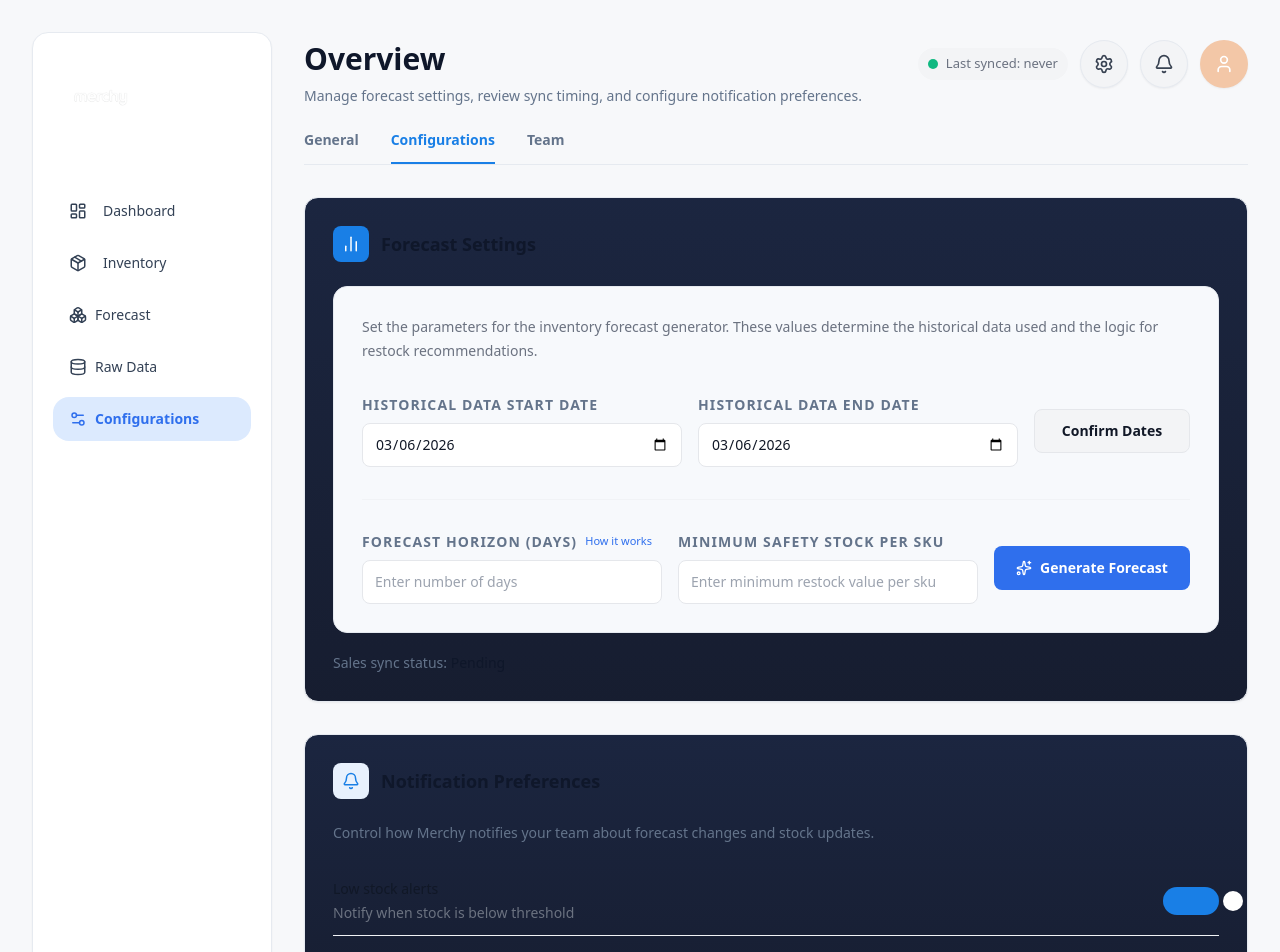
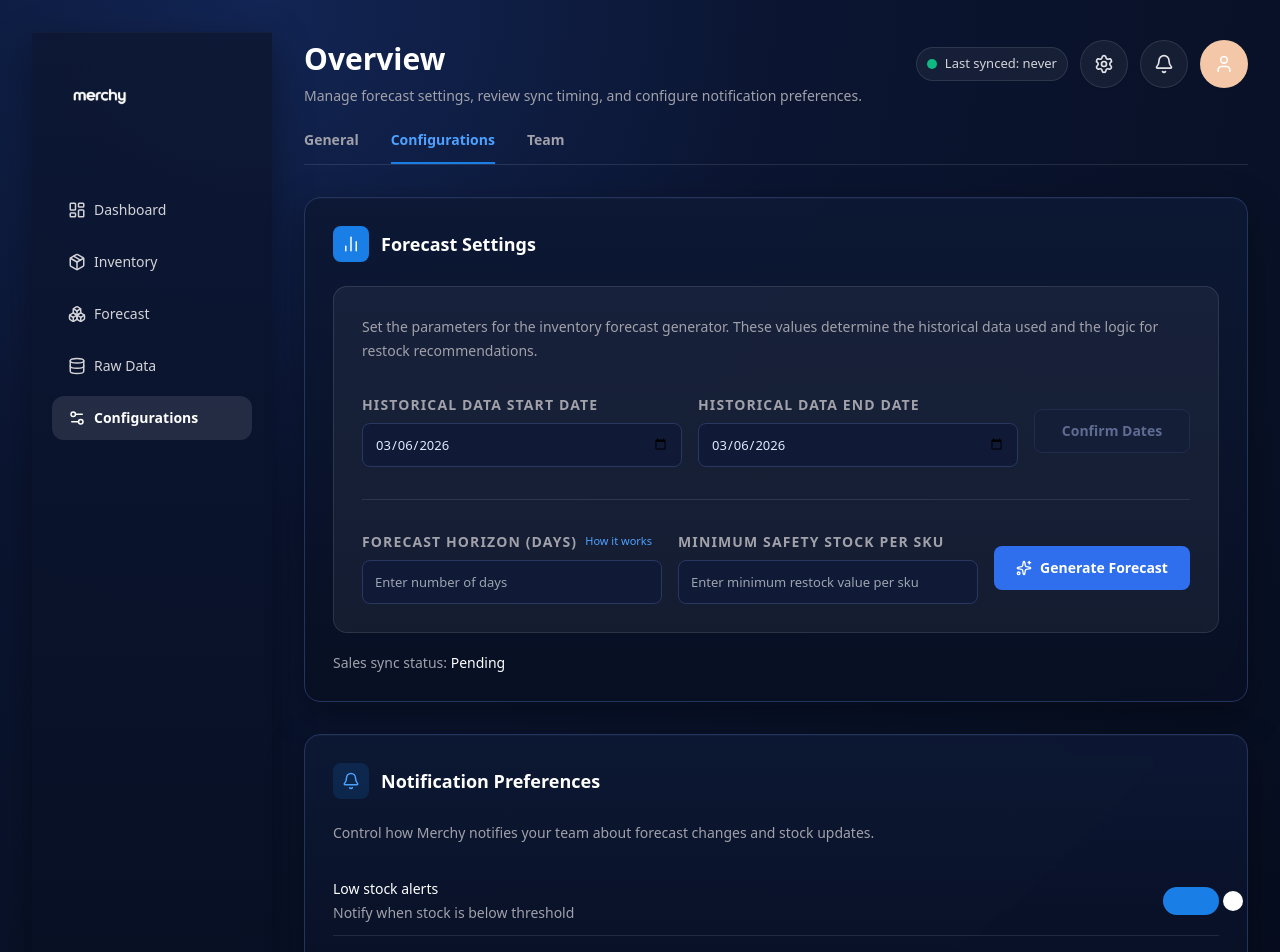
Before and after one commit to Ahmedmostafaa16/merchy-frontend, a React (Create React App) app: page /overview in a window 1280 px wide. Shown: the top 952 px of the page. Built offline with nearby package versions, Linux system fonts and the light colour scheme.

Commit message:
Refactor dashboard: split into Overview and Raw Data pages with sidebar navigation and moved logo to sidebar reback

```diff
--- a/src/components/Header.jsx
+++ b/src/components/Header.jsx
@@ -5,21 +5,21 @@ const Header = ({ lastSyncLabel = "never" }) => {
     <div className="flex flex-col gap-6">
       <div className="flex items-start justify-between gap-4">
         <div>
-          <h1 className="text-[30px] font-bold leading-tight text-[#0F172A]">Overview</h1>
-          <p className="mt-2 text-sm text-[#64748B]">
+          <h1 className="text-[30px] font-bold leading-tight text-white">Overview</h1>
+          <p className="mt-2 text-sm text-zinc-400">
             Manage forecast settings, review sync timing, and configure notification preferences.
           </p>
         </div>
 
         <div className="flex items-center gap-3">
-          <div className="inline-flex items-center gap-2 rounded-full bg-[#F3F4F6] px-[10px] py-[6px] text-[13px] font-medium text-[#6B7280]">
+          <div className="inline-flex items-center gap-2 rounded-full border border-white/10 bg-white/5 px-[10px] py-[6px] text-[13px] font-medium text-zinc-300">
             <span className="h-2.5 w-2.5 rounded-full bg-[#10B981]" />
             <span>Last synced: {lastSyncLabel}</span>
           </div>
-          <button type="button" className="inline-flex h-12 w-12 items-center justify-center rounded-full border border-[#E6EAF0] bg-[#F3F4F6] text-[#374151] shadow-sm">
+          <button type="button" className="inline-flex h-12 w-12 items-center justify-center rounded-full border border-white/10 bg-white/5 text-zinc-200 shadow-sm">
             <Settings size={20} />
           </button>
-          <button type="button" className="inline-flex h-12 w-12 items-center justify-center rounded-full border border-[#E6EAF0] bg-[#F3F4F6] text-[#374151] shadow-sm">
+          <button type="button" className="inline-flex h-12 w-12 items-center justify-center rounded-full border border-white/10 bg-white/5 text-zinc-200 shadow-sm">
             <Bell size={20} />
           </button>
           <button type="button" className="inline-flex h-12 w-12 items-center justify-center rounded-full bg-[#F3C7A7] text-white shadow-sm">
@@ -28,17 +28,17 @@ const Header = ({ lastSyncLabel = "never" }) => {
         </div>
       </div>
 
-      <div className="flex items-center gap-8 border-b border-[#E6EAF0]">
-        <button type="button" className="border-b-2 border-transparent pb-3 text-sm font-semibold text-[#64748B]">
+      <div className="flex items-center gap-8 border-b border-white/10">
+        <button type="button" className="border-b-2 border-transparent pb-3 text-sm font-semibold text-zinc-400">
           General
         </button>
         <button
           type="button"
-          className="border-b-2 border-[#197FE6] pb-3 text-sm font-semibold text-[#197FE6]"
+          className="border-b-2 border-[#197FE6] pb-3 text-sm font-semibold text-[#4EA1FF]"
         >
           Configurations
         </button>
-        <button type="button" className="border-b-2 border-transparent pb-3 text-sm font-semibold text-[#64748B]">
+        <button type="button" className="border-b-2 border-transparent pb-3 text-sm font-semibold text-zinc-400">
           Team
         </button>
       </div>
--- a/src/components/Sidebar.jsx
+++ b/src/components/Sidebar.jsx
@@ -8,13 +8,8 @@ const Sidebar = ({ page = "overview" }) => {
 
   const isConfigurationsPage = page === "overview";
 
-  const lightNavItemClass =
-    "flex items-center gap-2 rounded-2xl px-4 py-3 text-sm font-medium text-[#334155] transition-colors hover:bg-[#F8FAFC] hover:text-[#111827]";
-  const activeLightNavItemClass =
-    "flex items-center gap-2 rounded-2xl bg-[#DCEAFE] px-4 py-3 text-sm font-semibold text-[#2F6FED]";
-
   const darkLinkClassName = ({ isActive }) => (
-    `flex items-center rounded-xl px-4 py-3 text-sm transition-colors ${
+    `flex items-center gap-2 rounded-xl px-4 py-3 text-sm transition-colors ${
       isActive ? "bg-white/10 text-white" : "text-zinc-300 hover:bg-white/5 hover:text-white"
     }`
   );
@@ -23,7 +18,7 @@ const Sidebar = ({ page = "overview" }) => {
     <aside
       className={`sticky top-4 flex min-h-[calc(100vh-3rem)] flex-col p-5 ${
         isConfigurationsPage
-          ? "rounded-2xl border border-[#E6EAF0] bg-white shadow-sm"
+          ? "dashboard-panel"
           : "dashboard-panel"
       }`}
     >
@@ -37,23 +32,23 @@ const Sidebar = ({ page = "overview" }) => {
 
       {isConfigurationsPage ? (
         <nav className="space-y-2">
-          <button type="button" className={lightNavItemClass}>
+          <button type="button" className="flex items-center gap-2 rounded-xl px-4 py-3 text-sm font-medium text-zinc-300 transition-colors hover:bg-white/5 hover:text-white">
             <LayoutDashboard size={18} />
-            <span className="ml-2">Dashboard</span>
+            <span>Dashboard</span>
           </button>
-          <button type="button" className={lightNavItemClass}>
+          <button type="button" className="flex items-center gap-2 rounded-xl px-4 py-3 text-sm font-medium text-zinc-300 transition-colors hover:bg-white/5 hover:text-white">
             <Package size={18} />
-            <span className="ml-2">Inventory</span>
+            <span>Inventory</span>
           </button>
-          <button type="button" className={lightNavItemClass}>
+          <button type="button" className="flex items-center gap-2 rounded-xl px-4 py-3 text-sm font-medium text-zinc-300 transition-colors hover:bg-white/5 hover:text-white">
             <Boxes size={18} />
             <span>Forecast</span>
           </button>
-          <NavLink to={`/raw-data${search}`} className={lightNavItemClass}>
+          <NavLink to={`/raw-data${search}`} className="flex items-center gap-2 rounded-xl px-4 py-3 text-sm font-medium text-zinc-300 transition-colors hover:bg-white/5 hover:text-white">
             <Database size={18} />
             <span>Raw Data</span>
           </NavLink>
-          <NavLink to={`/overview${search}`} className={activeLightNavItemClass}>
+          <NavLink to={`/overview${search}`} className="flex items-center gap-2 rounded-xl bg-white/10 px-4 py-3 text-sm font-semibold text-white">
             <Settings2 size={18} />
             <span>Configurations</span>
           </NavLink>
@@ -71,9 +66,9 @@ const Sidebar = ({ page = "overview" }) => {
         </nav>
       )}
 
-      <div className={`mt-auto pt-5 ${isConfigurationsPage ? "border-t border-[#E2E8F0]" : "border-t border-white/10"}`}>
-        <div className={`text-sm font-medium ${isConfigurationsPage ? "text-[#0F172A]" : "text-white"}`}>Store Admin</div>
-        <div className={`mt-1 text-xs ${isConfigurationsPage ? "text-[#64748B]" : "text-zinc-400"}`}>Shopify Plus</div>
+      <div className="mt-auto border-t border-white/10 pt-5">
+        <div className="text-sm font-medium text-white">Store Admin</div>
+        <div className="mt-1 text-xs text-zinc-400">Shopify Plus</div>
       </div>
     </aside>
   );
--- a/src/components/WorkflowPanel.jsx
+++ b/src/components/WorkflowPanel.jsx
@@ -36,22 +36,22 @@ const WorkflowPanel = ({
 
   return (
     <div className="w-full space-y-8">
-      <Card className="!rounded-[14px] !border-[#E6EAF0] !bg-white p-7 !shadow-sm">
+      <Card className="dashboard-panel p-7">
         <div className="flex items-center gap-3">
           <span className="inline-flex h-9 w-9 items-center justify-center rounded-lg bg-[#197FE6] text-white">
             <ChartNoAxesColumn size={18} />
           </span>
-          <h2 className="text-lg font-semibold text-[#0F172A]">Forecast Settings</h2>
+          <h2 className="text-lg font-semibold text-white">Forecast Settings</h2>
         </div>
 
-        <div className="mt-6 rounded-[14px] border border-[#E6EAF0] bg-[#F7F9FC] p-7">
-          <p className="text-sm leading-6 text-[#6B7280]">
+        <div className="mt-6 rounded-[14px] border border-white/10 bg-white/5 p-7">
+          <p className="text-sm leading-6 text-zinc-400">
             Set the parameters for the inventory forecast generator. These values determine the historical data used and the logic for restock recommendations.
           </p>
 
           <div className="mt-8 grid items-center gap-4 lg:grid-cols-[1fr_1fr_auto]">
             <div>
-              <label className="mb-2 block text-sm font-semibold uppercase tracking-[0.08em] text-[#64748B]">
+              <label className="mb-2 block text-sm font-semibold uppercase tracking-[0.08em] text-zinc-400">
                 Historical Data Start Date
               </label>
               <input
@@ -61,11 +61,11 @@ const WorkflowPanel = ({
                   setStartDate(event.target.value);
                   setSalesMessage("");
                 }}
-                className="h-11 w-full rounded-lg border border-[#E5E7EB] bg-white px-3 text-sm text-[#111827] outline-none transition focus:border-[#2F6FED] focus:ring-2 focus:ring-[#DBEAFE]"
+                className="dashboard-input h-11 w-full rounded-lg px-3 text-sm"
               />
             </div>
             <div>
-              <label className="mb-2 block text-sm font-semibold uppercase tracking-[0.08em] text-[#64748B]">
+              <label className="mb-2 block text-sm font-semibold uppercase tracking-[0.08em] text-zinc-400">
                 Historical Data End Date
               </label>
               <input
@@ -75,13 +75,13 @@ const WorkflowPanel = ({
                   setEndDate(event.target.value);
                   setSalesMessage("");
                 }}
-                className="h-11 w-full rounded-lg border border-[#E5E7EB] bg-white px-3 text-sm text-[#111827] outline-none transition focus:border-[#2F6FED] focus:ring-2 focus:ring-[#DBEAFE]"
+                className="dashboard-input h-11 w-full rounded-lg px-3 text-sm"
               />
             </div>
             <div className="flex items-end">
               <Button
                 variant="secondary"
-                className="!h-11 !w-auto min-w-[156px] px-4 !rounded-lg !border-[#E5E7EB] !bg-[#F3F4F6] !text-[#111827] !shadow-none hover:!bg-[#E5E7EB]"
+                className="!h-11 !w-auto min-w-[156px] px-4 !rounded-lg"
                 disabled={salesSyncing || !shop || !startDate || !endDate || !inventorySynced}
                 onClick={salesSyncing || !shop || !startDate || !endDate || !inventorySynced ? undefined : handleSyncSales}
               >
@@ -90,39 +90,39 @@ const WorkflowPanel = ({
             </div>
           </div>
 
-          <div className="mt-8 border-t border-[#F1F3F6] pt-8 lg:grid lg:grid-cols-[1fr_1fr_auto] lg:items-center lg:gap-4">
+          <div className="mt-8 border-t border-white/10 pt-8 lg:grid lg:grid-cols-[1fr_1fr_auto] lg:items-center lg:gap-4">
             <div>
               <div className="relative" ref={daysHelpRef}>
                 <div className="mb-2 flex items-center gap-2">
-                  <label className="text-sm font-semibold uppercase tracking-[0.08em] text-[#64748B]">
+                  <label className="text-sm font-semibold uppercase tracking-[0.08em] text-zinc-400">
                     Forecast Horizon (Days)
                   </label>
                   <button
                     type="button"
                     aria-label="How number of days works"
                     onClick={() => setShowDaysHelp((prev) => !prev)}
-                    className="text-[11px] font-medium text-[#2F6FED] transition-colors hover:text-[#1F5AE0]"
+                    className="text-[11px] font-medium text-[#4EA1FF] transition-colors hover:text-white"
                   >
                     How it works
                   </button>
                 </div>
                 {showDaysHelp ? (
-                  <div className="absolute left-0 top-[calc(100%+8px)] z-30 w-[320px] max-w-[calc(100vw-3rem)] rounded-xl border border-[#E6EAF0] bg-white p-3 shadow-[0_12px_32px_rgba(15,23,42,0.12)]">
+                  <div className="absolute left-0 top-[calc(100%+8px)] z-30 w-[320px] max-w-[calc(100vw-3rem)] rounded-xl border border-white/10 bg-[#0f1528] p-3 shadow-[0_12px_32px_rgba(0,0,0,0.35)]">
                     <div className="mb-1 flex items-start justify-between gap-3">
-                      <p className="text-sm font-semibold text-[#0F172A]">How long should this stock last?</p>
+                      <p className="text-sm font-semibold text-white">How long should this stock last?</p>
                       <button
                         type="button"
                         aria-label="Close number of days help"
                         onClick={() => setShowDaysHelp(false)}
-                        className="text-xs text-[#94A3B8] transition-colors hover:text-[#0F172A]"
+                        className="text-xs text-zinc-400 transition-colors hover:text-white"
                       >
                         x
                       </button>
                     </div>
-                    <p className="text-xs leading-5 text-[#475569]">
+                    <p className="text-xs leading-5 text-zinc-300">
                       Enter the number of days you want your inventory to cover. This helps generate a better restock estimate.
                     </p>
-                    <p className="mt-1 text-[11px] text-[#64748B]">
+                    <p className="mt-1 text-[11px] text-zinc-400">
                       Example: 30 means you want enough stock for the next 30 days.
                     </p>
                   </div>
@@ -141,13 +141,13 @@ const WorkflowPanel = ({
                   handlePositiveIntegerInput(value, setForecastDays);
                   setForecastDaysError("");
                 }}
-                className="h-11 w-full rounded-lg border border-[#E5E7EB] bg-white px-3 text-sm text-[#111827] outline-none transition focus:border-[#2F6FED] focus:ring-2 focus:ring-[#DBEAFE]"
+                className="dashboard-input h-11 w-full rounded-lg px-3 text-sm"
               />
               {forecastDaysError ? <p className="mt-2 text-xs text-[#DC2626]">{forecastDaysError}</p> : null}
             </div>
 
             <div className="mt-4 lg:mt-0">
-              <label className="mb-2 block text-sm font-semibold uppercase tracking-[0.08em] text-[#64748B]">
+              <label className="mb-2 block text-sm font-semibold uppercase tracking-[0.08em] text-zinc-400">
                 Minimum Safety Stock Per SKU
               </label>
               <input
@@ -159,7 +159,7 @@ const WorkflowPanel = ({
                 value={minimumValue}
                 onKeyDown={blockInvalidNumberKeys}
                 onChange={(event) => handlePositiveIntegerInput(event.target.value, setMinimumValue)}
-                className="h-11 w-full rounded-lg border border-[#E5E7EB] bg-white px-3 text-sm text-[#111827] outline-none transition focus:border-[#2F6FED] focus:ring-2 focus:ring-[#DBEAFE]"
+                className="dashboard-input h-11 w-full rounded-lg px-3 text-sm"
               />
             </div>
 
@@ -181,30 +181,30 @@ const WorkflowPanel = ({
         </div>
 
         <div className="mt-5 flex items-center justify-between">
-          <div className="text-sm text-[#64748B]">
-            Sales sync status: <span className="font-medium text-[#0F172A]">{salesStatus === "synced" ? "Confirmed" : "Pending"}</span>
+          <div className="text-sm text-zinc-400">
+            Sales sync status: <span className="font-medium text-white">{salesStatus === "synced" ? "Confirmed" : "Pending"}</span>
           </div>
-          {salesMessage ? <p className="text-xs text-[#64748B]">{salesMessage}</p> : null}
+          {salesMessage ? <p className="text-xs text-zinc-400">{salesMessage}</p> : null}
         </div>
-        {forecastMessage ? <p className="mt-3 text-xs text-[#64748B]">{forecastMessage}</p> : null}
+        {forecastMessage ? <p className="mt-3 text-xs text-zinc-400">{forecastMessage}</p> : null}
       </Card>
 
-      <Card className="!rounded-[14px] !border-[#E6EAF0] !bg-white p-7 !shadow-sm">
+      <Card className="dashboard-panel p-7">
         <div className="flex items-center gap-3">
-          <span className="inline-flex h-9 w-9 items-center justify-center rounded-lg bg-[#E8F1FD] text-[#197FE6]">
+          <span className="inline-flex h-9 w-9 items-center justify-center rounded-lg bg-[#197FE6]/15 text-[#4EA1FF]">
             <Bell size={18} />
           </span>
-          <h2 className="text-lg font-semibold text-[#0F172A]">Notification Preferences</h2>
+          <h2 className="text-lg font-semibold text-white">Notification Preferences</h2>
         </div>
         <div className="mt-6 flex flex-col gap-1">
-          <p className="text-sm text-[#64748B]">Control how Merchy notifies your team about forecast changes and stock updates.</p>
+          <p className="text-sm text-zinc-400">Control how Merchy notifies your team about forecast changes and stock updates.</p>
         </div>
 
         <div className="mt-6">
-          <div className="flex items-center justify-between gap-4 border-b border-[#F1F3F6] py-3">
+          <div className="flex items-center justify-between gap-4 border-b border-white/10 py-3">
             <div>
-              <p className="text-sm font-medium text-[#111827]">Low stock alerts</p>
-              <p className="mt-1 text-sm text-[#6B7280]">Notify when stock is below threshold</p>
+              <p className="text-sm font-medium text-white">Low stock alerts</p>
+              <p className="mt-1 text-sm text-zinc-400">Notify when stock is below threshold</p>
             </div>
             <button
               type="button"
@@ -222,10 +222,10 @@ const WorkflowPanel = ({
             </button>
           </div>
 
-          <div className="flex items-center justify-between gap-4 border-b border-[#F1F3F6] py-3">
+          <div className="flex items-center justify-between gap-4 border-b border-white/10 py-3">
             <div>
-              <p className="text-sm font-medium text-[#111827]">Daily summary report</p>
-              <p className="mt-1 text-sm text-[#6B7280]">Email digest of inventory status</p>
+              <p className="text-sm font-medium text-white">Daily summary report</p>
+              <p className="mt-1 text-sm text-zinc-400">Email digest of inventory status</p>
             </div>
             <button
               type="button"
--- a/src/pages/Dashboard.jsx
+++ b/src/pages/Dashboard.jsx
@@ -454,7 +454,7 @@ const Dashboard = ({ page = "overview", initialForecastData = [], rawDataLoading
   }, []);
 
   return (
-    <div className={page === "overview" ? "min-h-screen bg-[#F7F8FA]" : "dashboard-page min-h-screen"}>
+    <div className={page === "overview" ? "dashboard-page min-h-screen" : "dashboard-page min-h-screen"}>
       <main className={`mx-auto max-w-[1320px] ${page === "overview" ? "px-8 py-8 font-sans" : "px-4 py-6 sm:px-6"}`}>
         {globalError ? (
           <div className="mb-4 flex items-center justify-between rounded-xl border border-white/15 bg-[#2f1638]/60 px-4 py-3 text-sm text-[#f3d9ff]">
```
